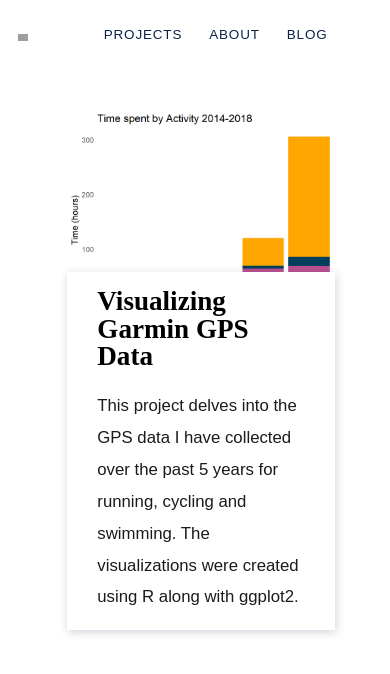
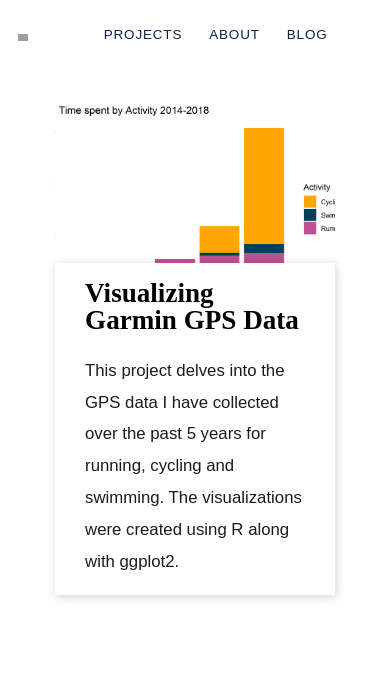
Before and after one commit to edeaster/edeaster.github.io, a Jekyll site: the page projects.html, which Jekyll copies as it is, in a window 390 px wide. Shown: the top 674 px of the page. Built offline with Jekyll 4.4.1, drawn with Linux system fonts in a browser that asks for light colours; some web fonts are replaced; grey boxes are pictures that could not be loaded.

Commit message:
updated project mobile formatting

```diff
--- a/css/projects.css
+++ b/css/projects.css
@@ -5,11 +5,11 @@
     padding: 1em 1em 3em 1em;
     display: grid;
     grid-template-columns: repeat(12, 1fr);
-    grid-column-gap: 2em;
+
 }
 
 .project_list{
-  grid-column: 1 / 13;
+  grid-column: 1 / -1;
   list-style: none;
   margin: 0 3em;
   padding: 0;
@@ -62,21 +62,31 @@ a.project_title{
 }
 
 
-@media all and (max-width: 750px){
+@media all and (max-width: 768px){
+	.project_container {
 
+    padding: .5em .5em 1.5em .5em;
+}
+
+	.project_list{
+		margin: 0 1em;
+
+}
 	.project_img{
-		grid-column: 1/-1;
+		grid-column: 2/12;
 		grid-row: 1/span 4;
+		background-position: center;
 	}
 
 	.project_meta{
-		grid-column: 1/-1;
+		grid-column: 2/12;
 		grid-row: 4/span 4;
+
 	}
 
 	.project_post{
 		margin: 0 0 3em 0;
-
+		padding: 0 0 0 0;
 
 	}
 
```
